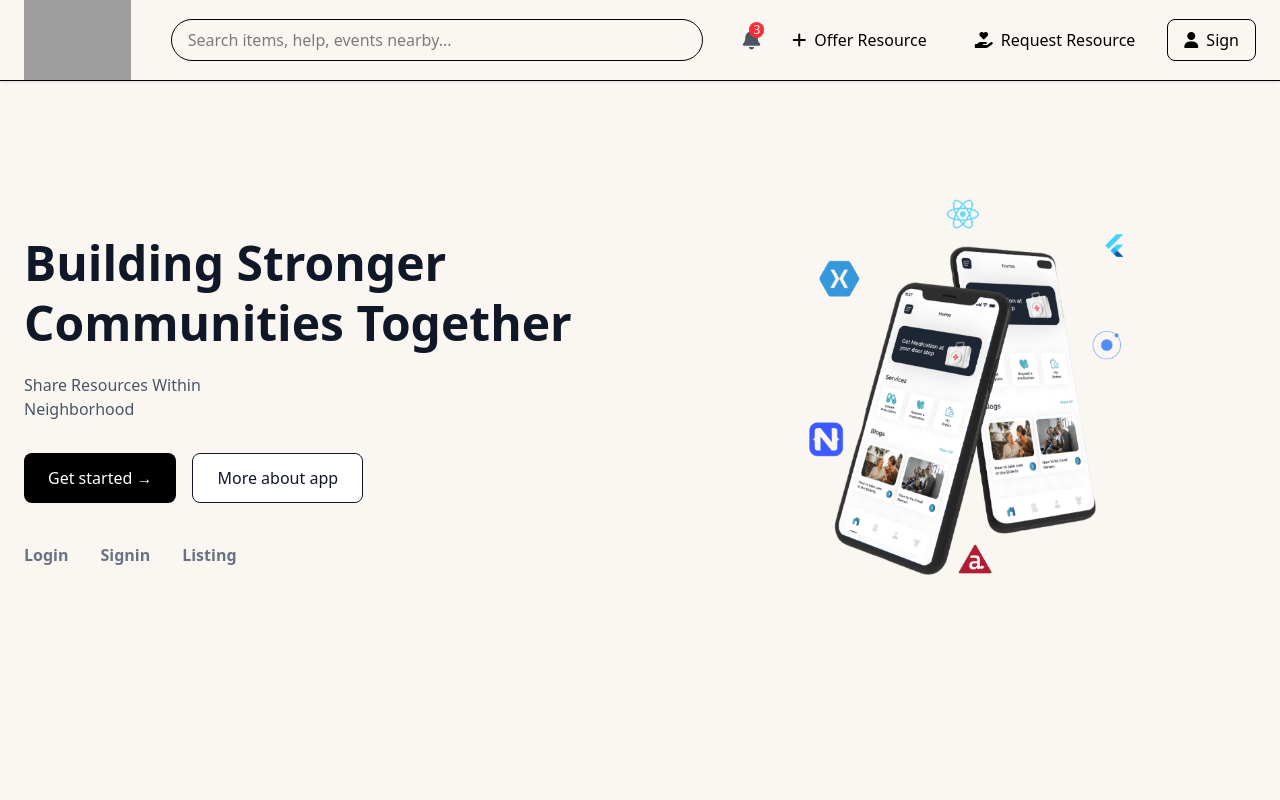
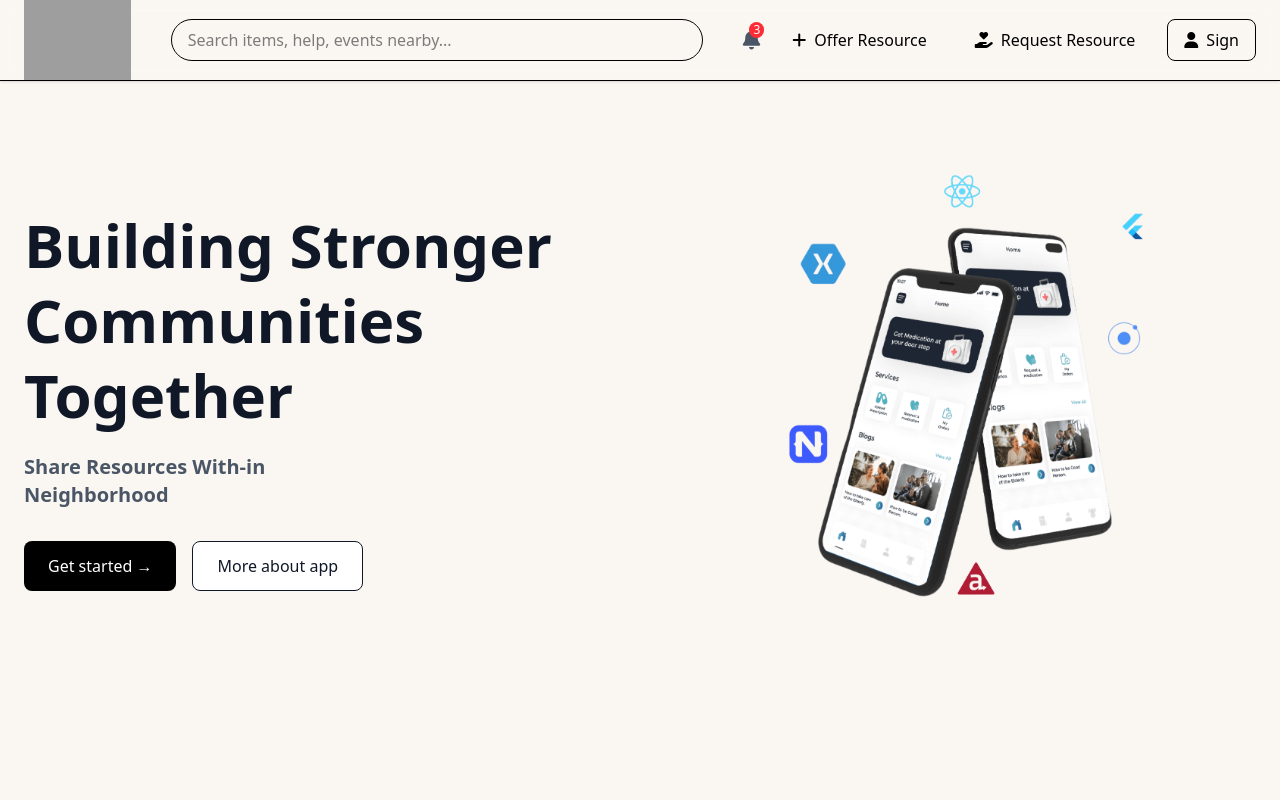
Before and after one commit to Shanu529/Nearnet-Group-project, a React (Vite) app in the folder frontend/: page / in a window 1280 px wide. Shown: the top 800 px of the page. Built offline with nearby package versions, Linux system fonts and the light colour scheme; grey boxes are pictures that could not be loaded.

Commit message:
your message

```diff
--- a/frontend/src/pages/Home.jsx
+++ b/frontend/src/pages/Home.jsx
@@ -25,12 +25,12 @@ function Home() {
       <div className="w-full lg:w-1/2 md:text-center lg:text-left">
 
         <div data-aos="fade-down">
-          <h1 className="text-3xl sm:text-4xl lg:text-5xl font-bold text-gray-900 leading-tight">
+          <h1 className="text-3xl sm:text-4xl lg:text-6xl font-bold text-gray-900 leading-tight">
             Building Stronger Communities Together
           </h1>
 
-          <p className="mt-5 text-gray-600 max-w-md mx-auto lg:mx-0">
-            Share Resources Within <br className="hidden sm:block" />
+          <p className="mt-5 text-gray-600 max-w-md mx-auto font-semibold text-xl lg:mx-0">
+            Share Resources With-in <br className="hidden sm:block" />
             Neighborhood
           </p>
         </div>
@@ -47,7 +47,7 @@ function Home() {
         </div>
 
 
-        <div className="mt-10 flex justify-center lg:justify-start gap-8 text-gray-500">
+        {/* <div className="mt-10 flex justify-center lg:justify-start gap-8 text-gray-500">
           <Link to="/login">
             <span className="hover:text-black font-semibold transition">
               Login
@@ -65,12 +65,12 @@ function Home() {
               Listing
             </span>
           </Link>
-        </div>
+        </div> */}
       </div>
 
 
       <div className="w-full lg:w-1/2 flex justify-center">
-        <div data-aos="fade-down" className="w-full max-w-sm sm:max-w-md lg:max-w-lg">
+        <div data-aos="fade-down" className="w-full  max-w-sm sm:max-w-md lg:max-w-xl">
           <img
             src={phone}
             alt="Real estate app"
```
